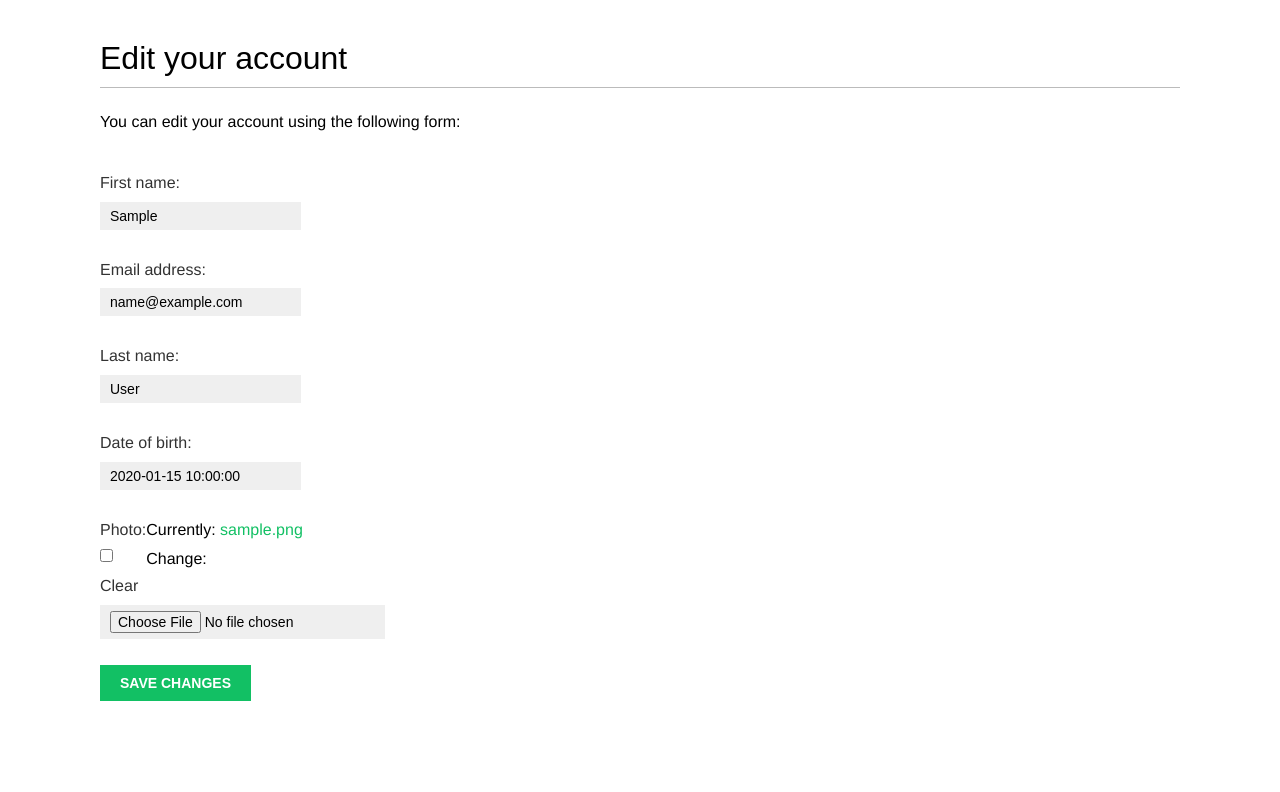
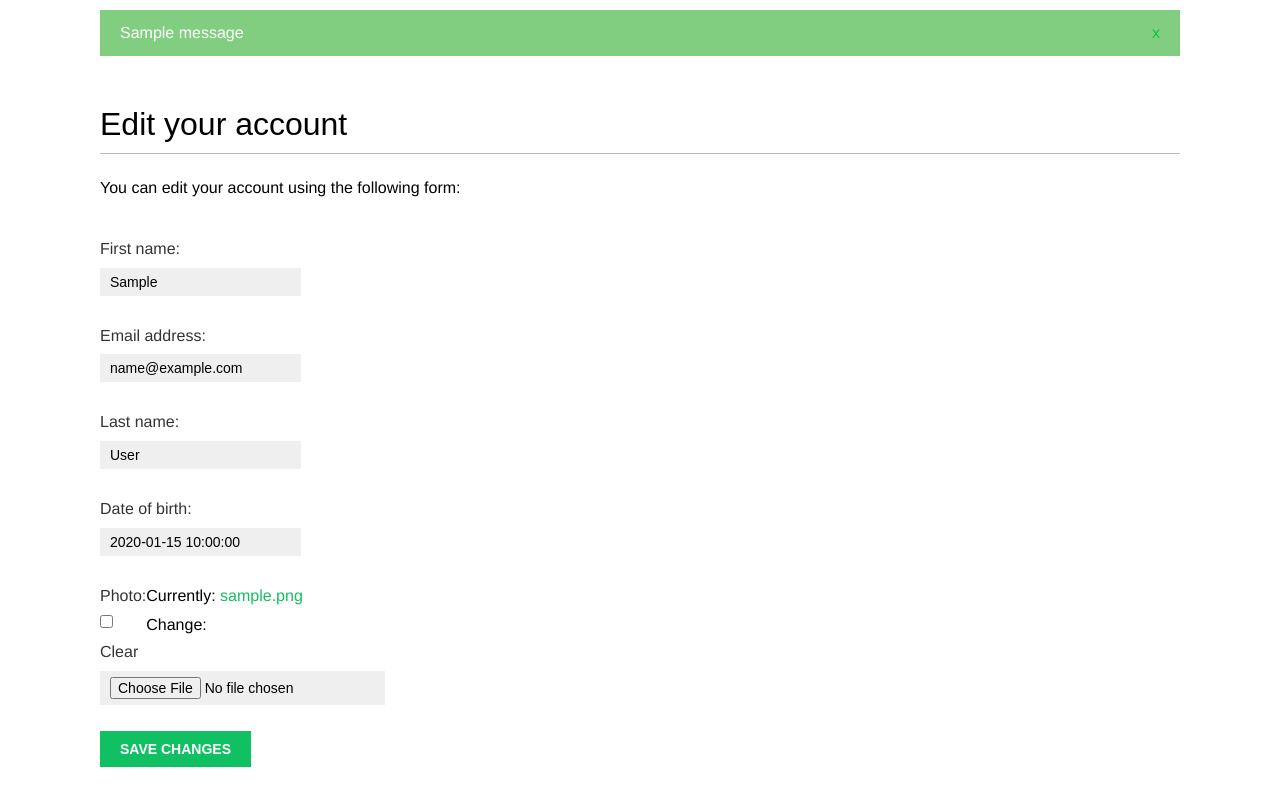
Before and after one commit to lucianomartinez27/django-by-example, a Django app: page /account/edit/ in a window 1280 px wide. Shown: the part 48-840 px from the top of the page. Before the commit the page ends 749 px from the top, so only its background shows below. Run offline with Django 3.2, Linux system fonts and the light colour scheme; a user stored in the database is signed in; tables that the repository leaves empty hold one stand-in row (values such as "Sample post"); one stand-in notice (Sample message) is shown; some web fonts are replaced.

Commit message:
add messages

```diff
--- a/bokmarks/account/templates/base.html
+++ b/bokmarks/account/templates/base.html
@@ -35,6 +35,16 @@
             {% endif %}
         </span>
     </div>
+    {% if messages %}
+    <ul class="messages">
+        {% for message in messages %}
+            <li class="{{ message.tags }}">
+                {{ message | safe }}
+                <a href="#" class="close">x</a>
+            </li>
+            {% endfor %}
+    </ul>
+    {% endif %}
     <div id="content">
         {% block content %} {% endblock %}
     </div>
--- a/bokmarks/account/views.py
+++ b/bokmarks/account/views.py
@@ -5,6 +5,7 @@ from .forms import LoginForm, UserRegistrationForm,\
     UserEditForm, ProfileEditForm
 from django.contrib.auth.decorators import login_required
 from .models import Profile
+from django.contrib import messages
 
 @login_required
 def edit(request):
@@ -14,6 +15,9 @@ def edit(request):
         if user_form.is_valid() and profile_form.is_valid():
             user_form.save()
             profile_form.save()
+            messages.success(request, 'Profile updated successfully.')
+        else:
+            messages.error(request, 'Error updating your profile.')
     else:
         user_form = UserEditForm(instance=request.user)
         profile_form = ProfileEditForm(instance=request.user.profile)
```
